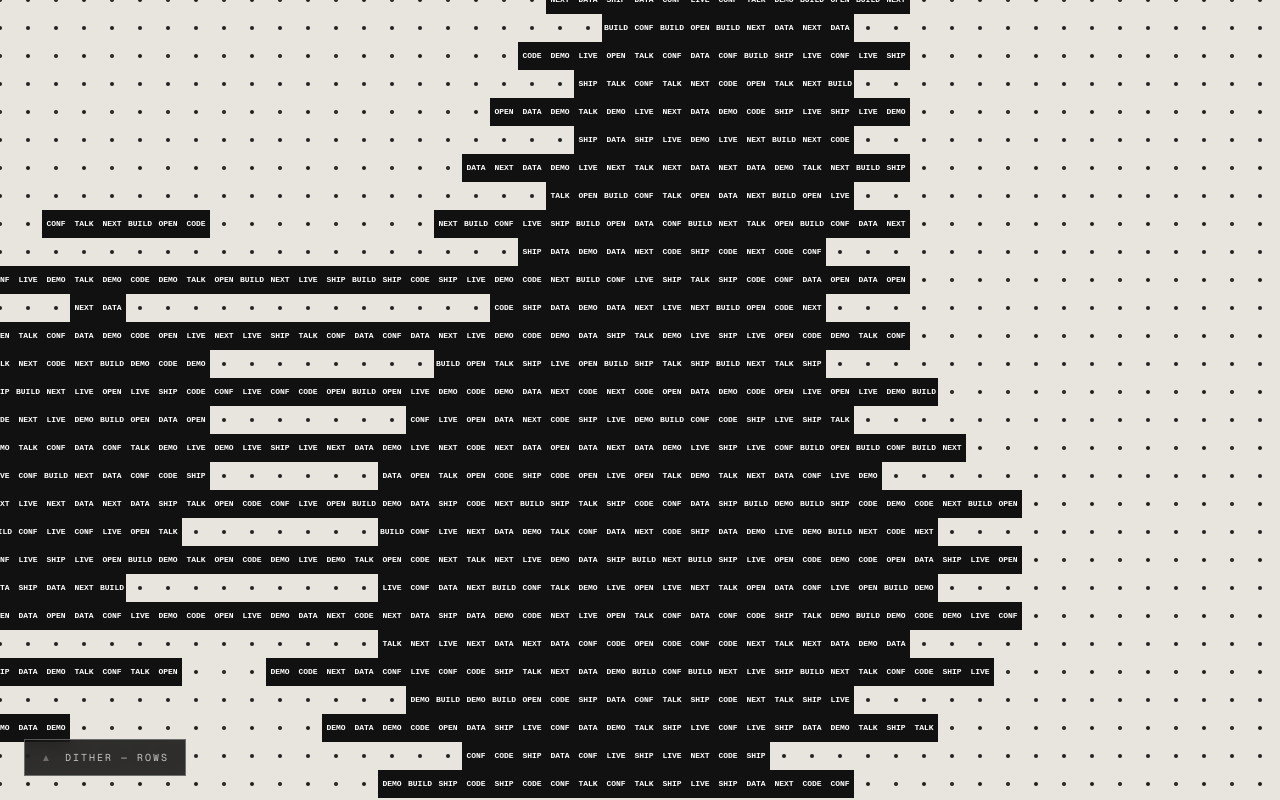
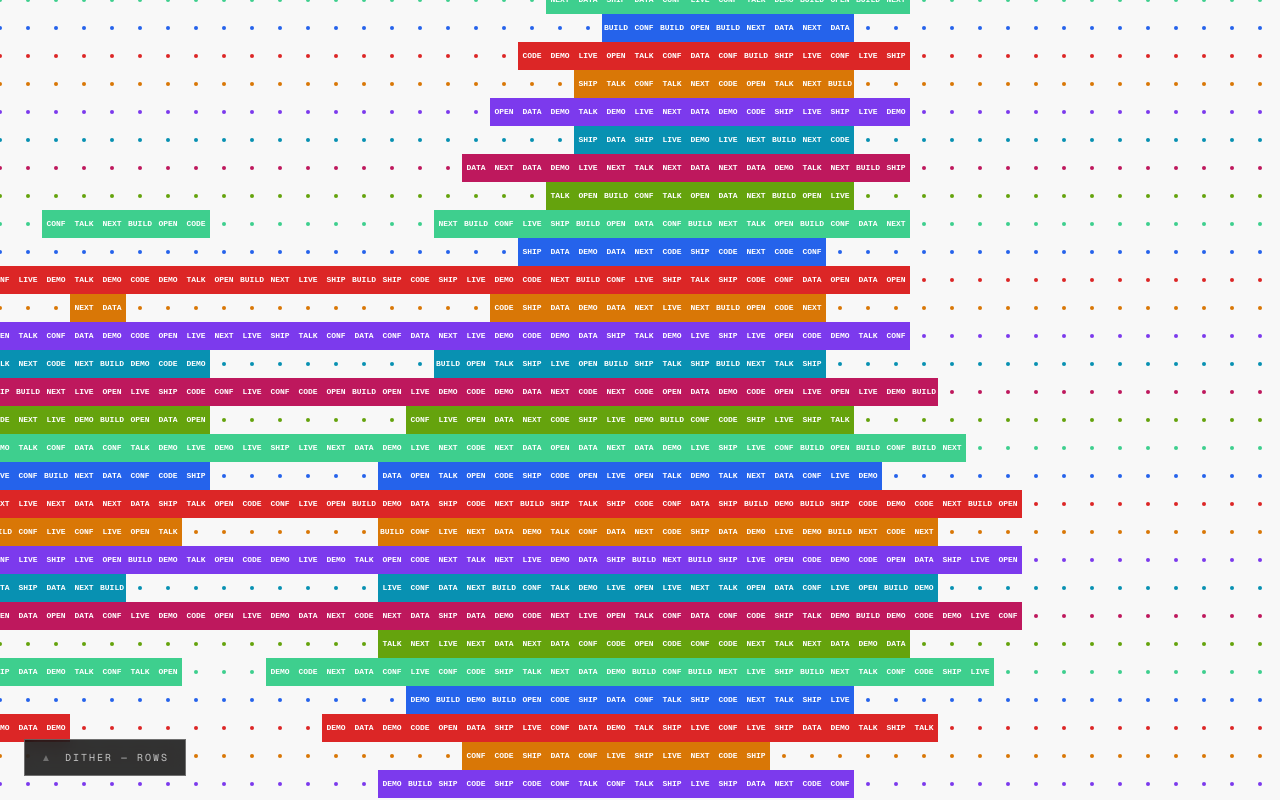
Before and after one commit to MildTomato/select-patterns, a Next.js app: page /dither-rows in a window 1280 px wide. Built offline with nearby package versions, Linux system fonts and the light colour scheme.

Commit message:
feat: implement colored grid with alternating row colors\n\nEnhance grid design with row-specific colors and dynamic state flipping.

```diff
--- a/components/backgrounds/DitherRows.tsx
+++ b/components/backgrounds/DitherRows.tsx
@@ -8,6 +8,18 @@ interface Ripple { x:number;y:number;radius:number;life:number }
 // Row-bias dither: threshold varies more strongly by row creating a horizontal stripe feel
 const WORDS = ["CONF","TALK","OPEN","CODE","SHIP","LIVE","DEMO","BUILD","NEXT","DATA"]
 function wordAt(col:number,row:number){ const h=((col*2654435761)^(row*2246822519))>>>0; return WORDS[h%WORDS.length] }
+
+// Each row cycles through this palette
+const ROW_COLORS = [
+  "#3ECF8E", // supabase green
+  "#2563eb", // blue
+  "#dc2626", // red
+  "#d97706", // amber
+  "#7c3aed", // violet
+  "#0891b2", // cyan
+  "#be185d", // pink
+  "#65a30d", // lime
+]
 
 export default function DitherRows() {
   const canvasRef = useRef<HTMLCanvasElement>(null)
@@ -49,7 +61,7 @@ export default function DitherRows() {
       ripplesR.current=ripplesR.current.filter(r=>r.life<1)
       for(const r of ripplesR.current){r.radius+=10*delta;r.life+=0.04*delta}
 
-      ctx.fillStyle="#e8e4de"; ctx.fillRect(0,0,W,H)
+      ctx.fillStyle="#f8f8f8"; ctx.fillRect(0,0,W,H)
 
       const mx=mouse.current.x,my=mouse.current.y
       const COLS=Math.ceil(W/STEP)+1,ROWS=Math.ceil(H/STEP)+1
@@ -78,14 +90,16 @@ export default function DitherRows() {
           const inside = inf > 0.30 + rowBias
 
           if(inside){
-            ctx.fillStyle="#111111"
+            const rowColor = ROW_COLORS[row % ROW_COLORS.length]
+            ctx.fillStyle = rowColor
             ctx.fillRect(cx-STEP/2,cy-STEP/2,STEP,STEP)
             ctx.fillStyle="#ffffff"
             ctx.font="bold 8px monospace"
             ctx.textAlign="center"; ctx.textBaseline="middle"
             ctx.fillText(wordAt(col,row),cx,cy)
           } else {
-            ctx.fillStyle="#222222"
+            const rowColor = ROW_COLORS[row % ROW_COLORS.length]
+            ctx.fillStyle = rowColor
             ctx.beginPath(); ctx.arc(cx,cy,2,0,Math.PI*2); ctx.fill()
           }
         }
```
